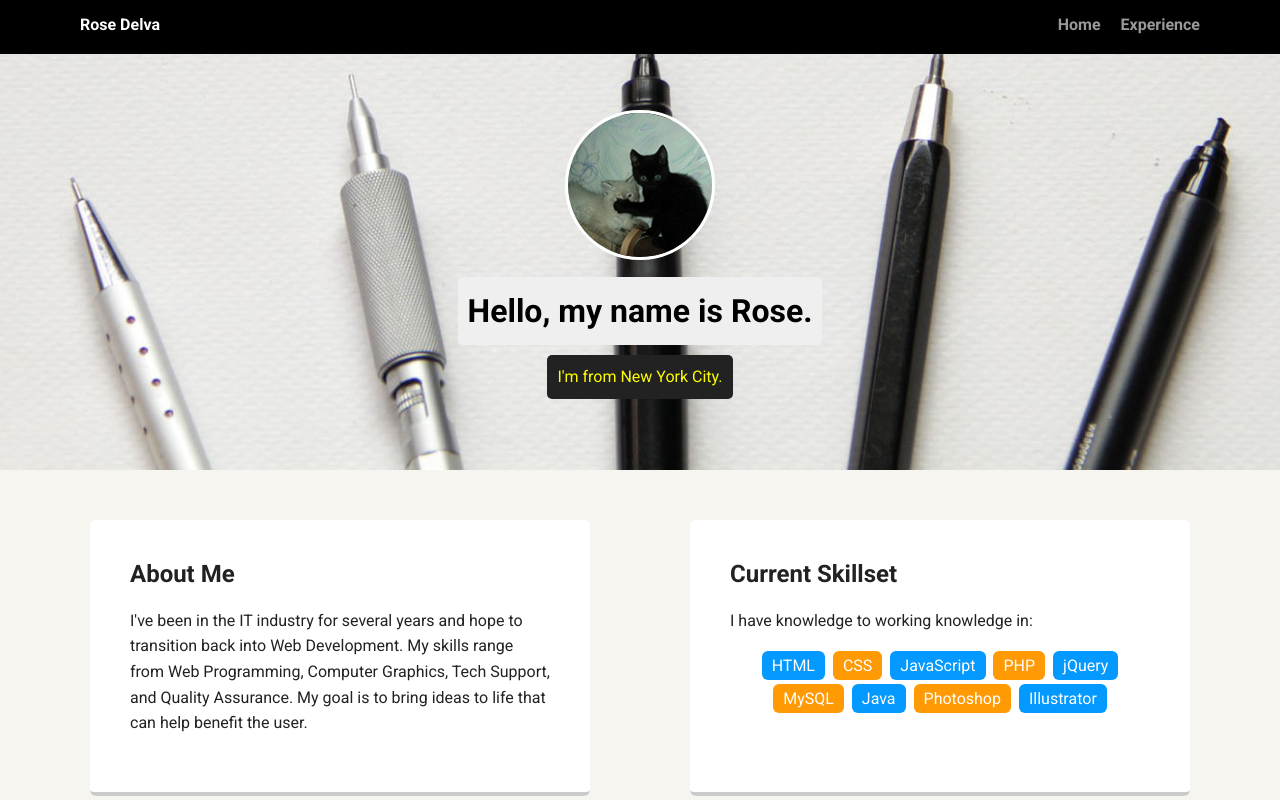
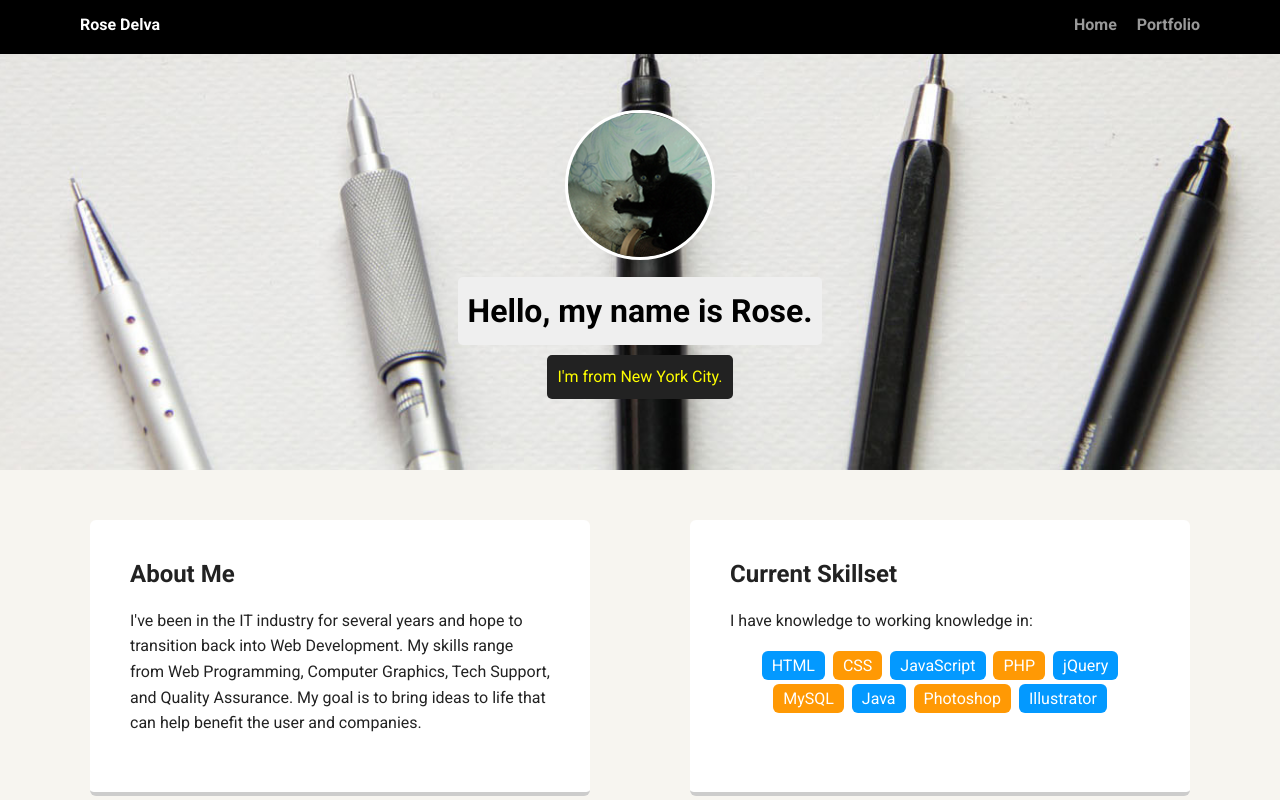
Before and after one commit to rdelva/portfolio, a plain HTML site: page index.html in a window 1280 px wide. Shown: the top 800 px of the page. Drawn offline with Linux system fonts and the light colour scheme; a web font is replaced by a local one.

Commit message:
changed links

```diff
--- a/index.html
+++ b/index.html
@@ -11,8 +11,8 @@
     <div class="main-nav">
         <ul class="nav">
           <li class="name">Rose Delva</li>
-          <li><a href="#">Home</a></li>
-          <li><a href="#">Experience</a></li>
+          <li><a href="index.html">Home</a></li>
+          <li><a href="portfolio.html">Portfolio</a></li>
         </ul>
     </div>
 
@@ -25,7 +25,7 @@
     <main class="flex">
       <div class="card">
         <h2>About Me</h2>
-        <p>I've been in the IT industry for several years and hope to transition back into Web Development. My skills range from Web Programming, Computer Graphics, Tech Support, and Quality Assurance. My goal is to bring ideas to life that can help benefit the user.
+        <p>I've been in the IT industry for several years and hope to transition back into Web Development. My skills range from Web Programming, Computer Graphics, Tech Support, and Quality Assurance. My goal is to bring ideas to life that can help benefit the user and companies.
         </p>
 
       </div>
```
